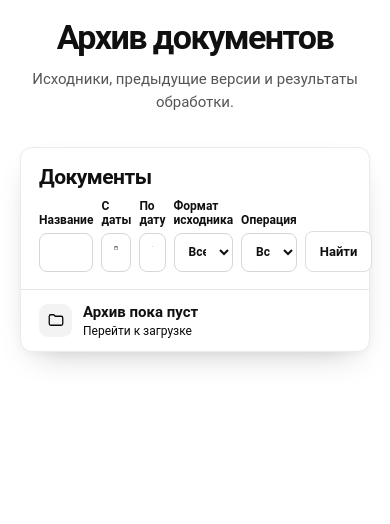
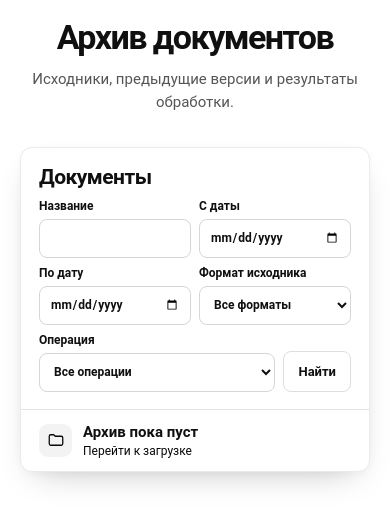
Before and after one commit to Felicius48/Docstation, a Django app: page /archive/ in a window 390 px wide. Shown: the part 176-700 px from the top of the page. Run offline with Django 5.2, Linux system fonts and the light colour scheme; the visitor is signed in with stand-in values (Sample User, id 1); data that the repository does not hold is empty; some libraries are stand-ins or nearby versions.

Commit message:
Keep archive filters within mobile viewport

```diff
--- a/documents/static/documents/app.css
+++ b/documents/static/documents/app.css
@@ -246,8 +246,13 @@ input:not([type=file]), select { border: 1px solid #d6d6d6; background: #fff; co
 .preview-surface { overflow: auto; max-height: 60dvh; }
 .preview-surface canvas, .preview-surface img { display: block; margin-inline: auto; }
 
-.archive-filters { align-items: end; }
-.archive-filters label { flex: 1 1 130px; }
+.archive-filters { flex: 1; flex-wrap: wrap; align-items: end; }
+.archive-filters label { flex: 1 1 130px; min-width: 0; }
+
+@media (max-width: 760px) {
+  .archive-filters { flex-basis: 100%; }
+  .section-head:has(.archive-filters) { flex-wrap: wrap; }
+}
 
 .approval-form p { margin-bottom: 12px; }
 .approval-form textarea { width: 100%; }
```
